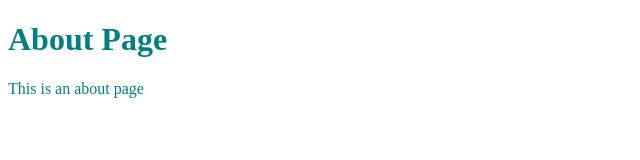
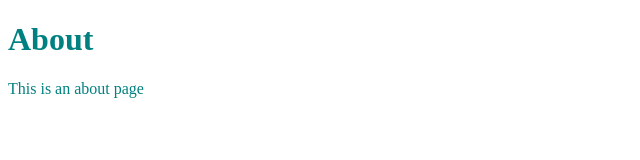
Before and after one commit to Rae-Kwon/learn-gatsby, a Gatsby site: page /about in a window 1280 px wide. Shown: the whole page, without its empty margins (0-640 px from the left). Built offline with nearby package versions, Linux system fonts and the light colour scheme; Gatsby itself is replaced by a stand-in of ours.

Commit message:
Add string to headerText prop in About page

```diff
--- a/src/pages/about.jsx
+++ b/src/pages/about.jsx
@@ -1,9 +1,10 @@
 import React from 'react'
+import Header from '../components/header'
 
 export default function About() {
     return (
         <div style={{ color: `teal` }}>
-            <h1>About Page</h1>
+            <Header headerText="About" />
             <p>This is an about page</p>
         </div>
     )
```
